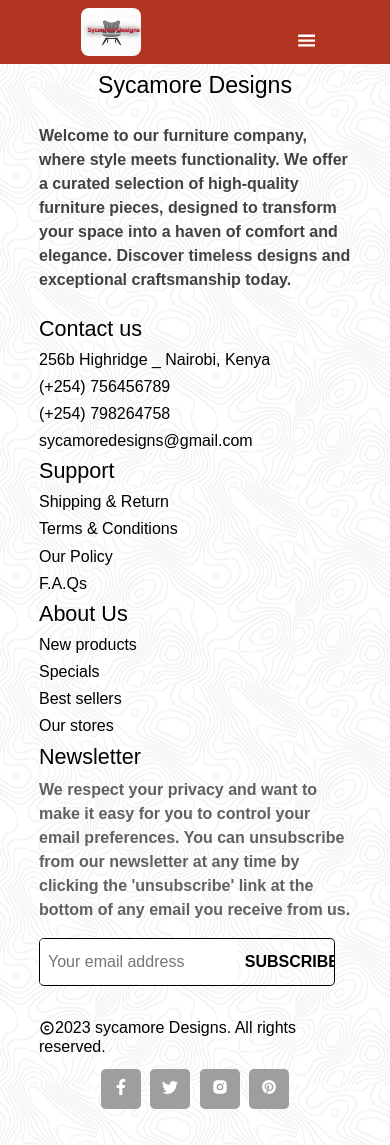
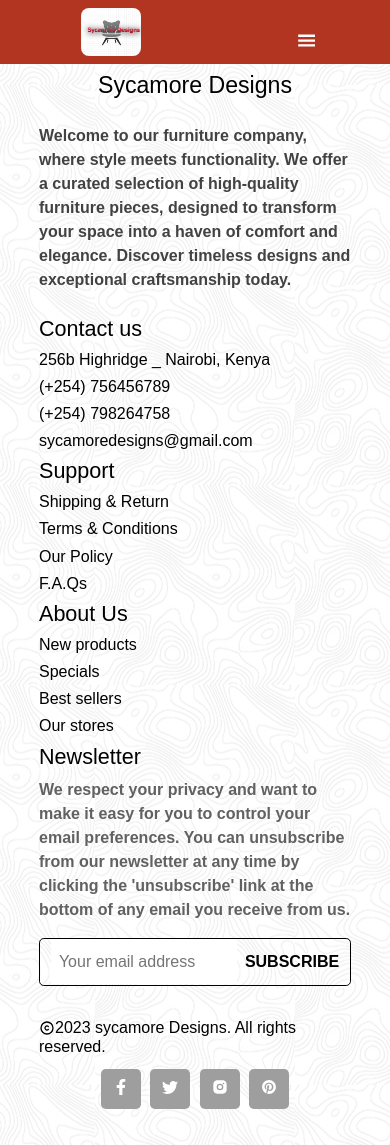
Before and after one commit to Roche001/FurniFusion, a React (Create React App) app: page /Cart in a window 390 px wide. Built offline with nearby package versions, Linux system fonts and the light colour scheme; a web font is replaced by a local one.

Commit message:
update changes

```diff
--- a/src/components/footer/Footer.css
+++ b/src/components/footer/Footer.css
@@ -138,10 +138,16 @@ input {
     width: 80vw;
     margin-top: 0.5rem;
   }
+
+  input {
+    width: 60%;
+  }
   .news {
-    width: 95%;
-  }
-  input {
-    width: 70%;
+    width: 100%;
   }
 }
+@media screen (min-width: 6001px) and (max-width: 1100px) {
+  .footer-detail {
+    width: 20vw;
+  }
+}
```
